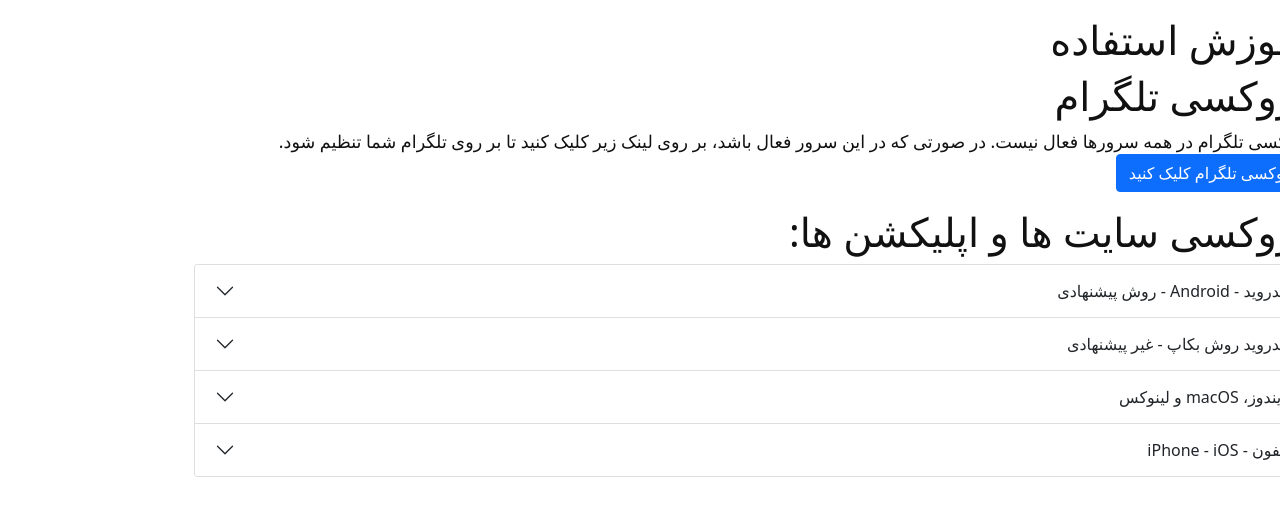
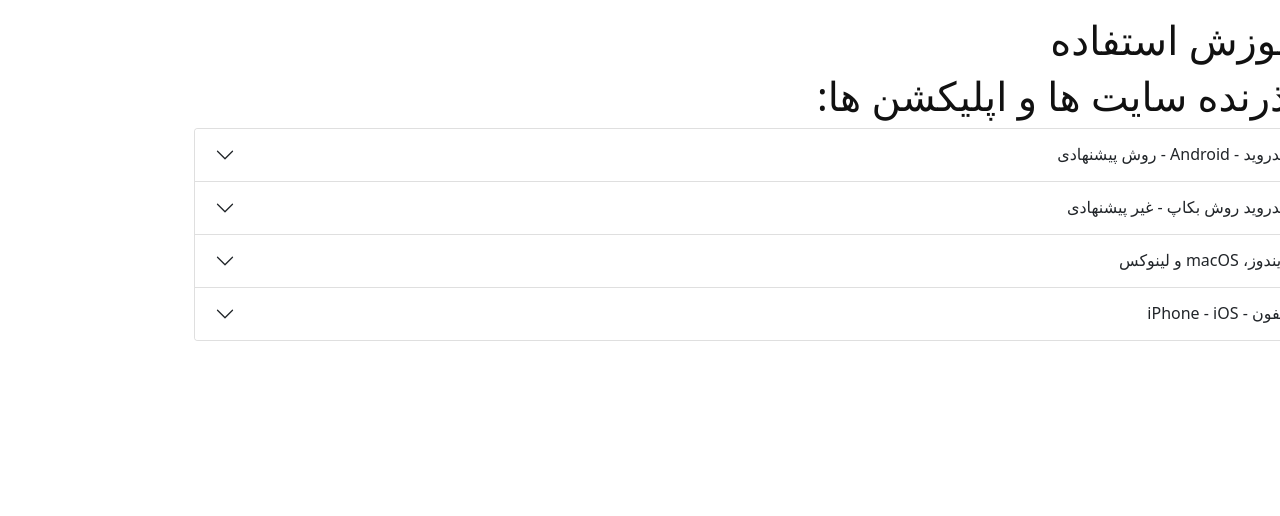
Before and after one commit to hiddify/hiddify.github.io, a Jekyll site: the page built from pages/private_help.md, in a window 1280 px wide. Shown: the top 516 px of the page. Built offline with Jekyll 4.4.1, drawn with Linux system fonts in a browser that asks for light colours.

Commit message:
Update private_help.md

```diff
--- a/pages/private_help.md
+++ b/pages/private_help.md
@@ -4,12 +4,7 @@ layout: no_header
 ---
 
 
-# پروکسی تلگرام
-پروکسی تلگرام در همه سرورها فعال نیست. در صورتی که در این سرور فعال باشد، بر روی لینک زیر کلیک کنید تا بر روی تلگرام شما تنظیم شود.
-<a href="tg://proxy?server=defaultserverhost&port=443&secret=eedefaultusersecret6d61696c2e676f6f676c652e636f6d" class='btn btn-primary'>پروکسی تلگرام کلیک کنید</a>
-
-
-# پروکسی سایت ها و اپلیکشن ها:
+# گذرنده سایت ها و اپلیکشن ها:
 
 
 <div class="accordion" id="accordionExample">
@@ -30,25 +25,21 @@ layout: no_header
         <h2>لینک تنظیمات:</h2>
 روی یکی از لینک های زیر با توجه به نیازتان **راست کلیک** کرده و کپی کنید
 
-        <h3> استفاده هوشمند از فیلترشکن فقط برای سایت های فیلتر و واتساپ و اینستاگرام</h3>
+        <h3> استفاده هوشمند فقط برای سایت های فیلتر و واتساپ و اینستاگرام</h3>
 
 <a href="clash://install-config?url=https://defaultserverhost/defaultusersecret/clash/lite-meta.yml" class="btn btn-primary">نصب با یک کلیک</a>
 <a href="https://defaultserverhost/defaultusersecret/clash/lite-meta.yml" class="btn btn-success copylink">کپی لینک</a>
 
-<h3>استفاده هوشمند از فیلترشکن فقط برای سایت های فیلتر</h3>
-
-<a href="clash://install-config?url=https://defaultserverhost/defaultusersecret/clash/lite.yml" class="btn btn-primary">نصب با یک کلیک</a>
-<a href="https://defaultserverhost/defaultusersecret/clash/lite.yml" class="btn btn-success copylink">کپی لینک</a>
 
         <h3>
-استفاده هوشمند از فیلترشکن فقط برای سایت های خارجی
+استفاده هوشمند فقط برای سایت های خارجی
         </h3>
 <a href="clash://install-config?url=https://defaultserverhost/defaultusersecret/clash/normal.yml" class="btn btn-primary">نصب با یک کلیک</a>
 <a href="https://defaultserverhost/defaultusersecret/clash/normal.yml" class="btn btn-success copylink">کپی لینک</a>
 
 
         <h3>
-استفاده از فیلترشکن همیشه (کاهش سرعت سایت های داخلی)
+استفاده  همیشه (کاهش سرعت سایت های داخلی)
         </h3>
 <a href="clash://install-config?url=https://defaultserverhost/defaultusersecret/clash/all.yml" class="btn btn-primary">نصب با یک کلیک</a>
 <a href="https://defaultserverhost/defaultusersecret/clash/all.yml" class="btn btn-success copylink">کپی لینک</a>
@@ -90,9 +81,9 @@ layout: no_header
 
 
         <h2>
-        کار با پروکسی در اندروید روش 2
+        کار با گذرنده در اندروید روش 2
         </h2>
-ابتدا  بر روی دکمه "نصب با یک کلیک" کلیک کنید و سپس پروکسی را انتخاب و اجرا نمایید.
+ابتدا  بر روی دکمه "نصب با یک کلیک" کلیک کنید و سپس گذرنده را انتخاب و اجرا نمایید.
 
 <a href="ss://chacha20-ietf-poly1305:defaultusersecret@defaultserverhost:443?plugin=obfs-local%3Bobfs%3Dtls%3Bobfs-host%3Dwww.google.com&udp-over-tcp=true#defaultserverhost" class="btn btn-primary">نصب با یک کلیک</a>
 <a href="ss://chacha20-ietf-poly1305:defaultusersecret@defaultserverhost:443?plugin=obfs-local%3Bobfs%3Dtls%3Bobfs-host%3Dwww.google.com&udp-over-tcp=true#defaultserverhost" class="btn btn-success copylink">کپی لینک</a>
@@ -174,9 +165,9 @@ layout: no_header
         <a href="https://apps.apple.com/us/app/shadowlink-shadowsocks-vpn/id1439686518"><img src="/images/badgeiOS.png"></a>
 
         <h2>
-        کار با پروکسی در iOS
+        کار در iOS
         </h2>
-ابتدا  بر روی دکمه "نصب با یک کلیک" کلیک کنید و سپس پروکسی را انتخاب و اجرا نمایید. توجه نمایید در iOS نمیتوان رایگان هوشمند کار کرد.
+ابتدا  بر روی دکمه "نصب با یک کلیک" کلیک کنید و سپس مود را انتخاب و اجرا نمایید. توجه نمایید در iOS نمیتوان رایگان هوشمند کار کرد.
 
 <a href="ss://chacha20-ietf-poly1305:defaultusersecret@defaultserverhost:443?plugin=obfs-local%3Bobfs%3Dtls%3Bobfs-host%3Dwww.google.com&udp-over-tcp=true#defaultserverhost" class="btn btn-primary">نصب با یک کلیک</a>
 <a href="ss://chacha20-ietf-poly1305:defaultusersecret@defaultserverhost:443?plugin=obfs-local%3Bobfs%3Dtls%3Bobfs-host%3Dwww.google.com&udp-over-tcp=true#defaultserverhost" class="btn btn-success copylink">کپی لینک</a>
```
Also changed, not shown: other parts of pages/private_help.md (+4 -4 lines).
